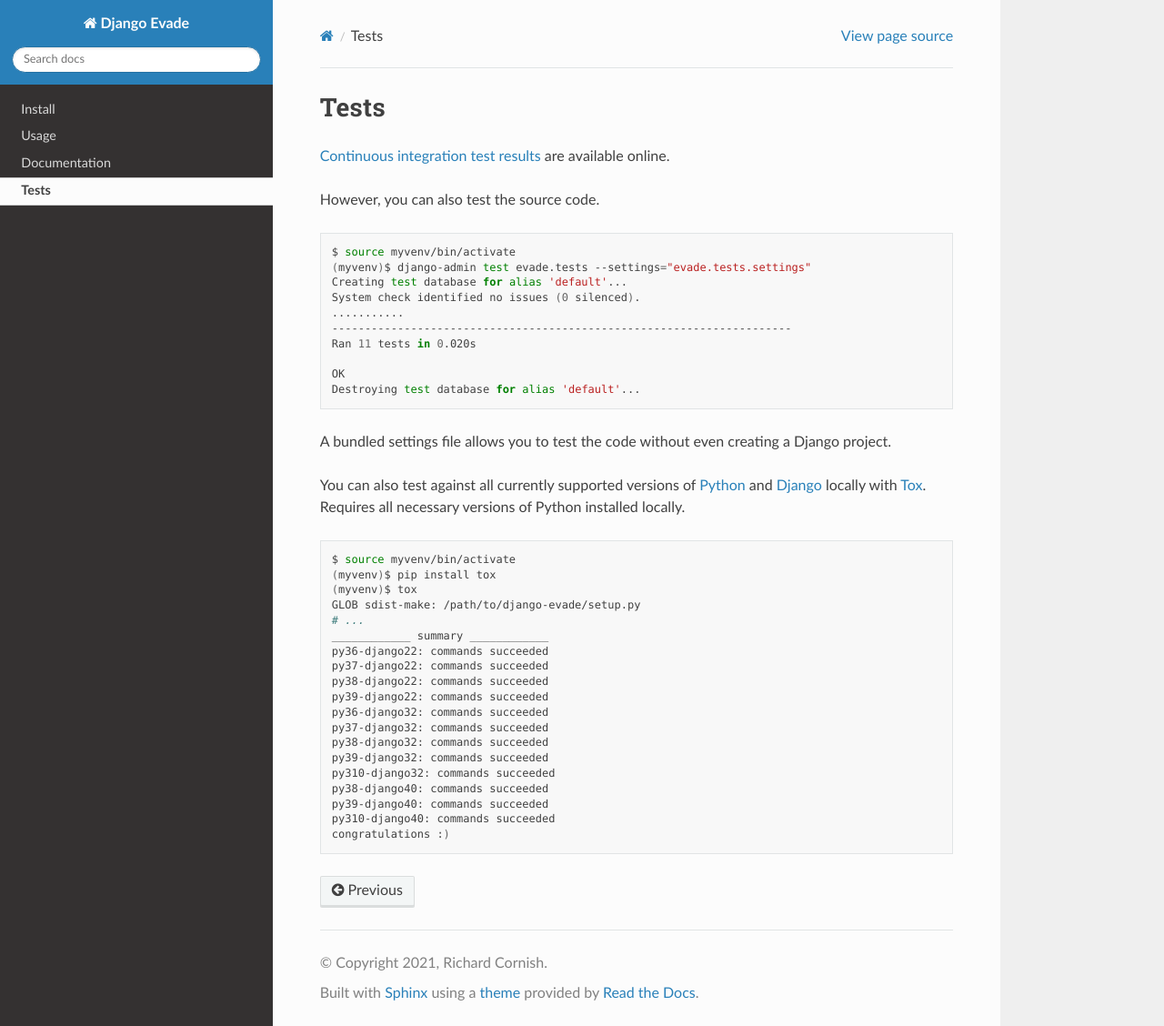
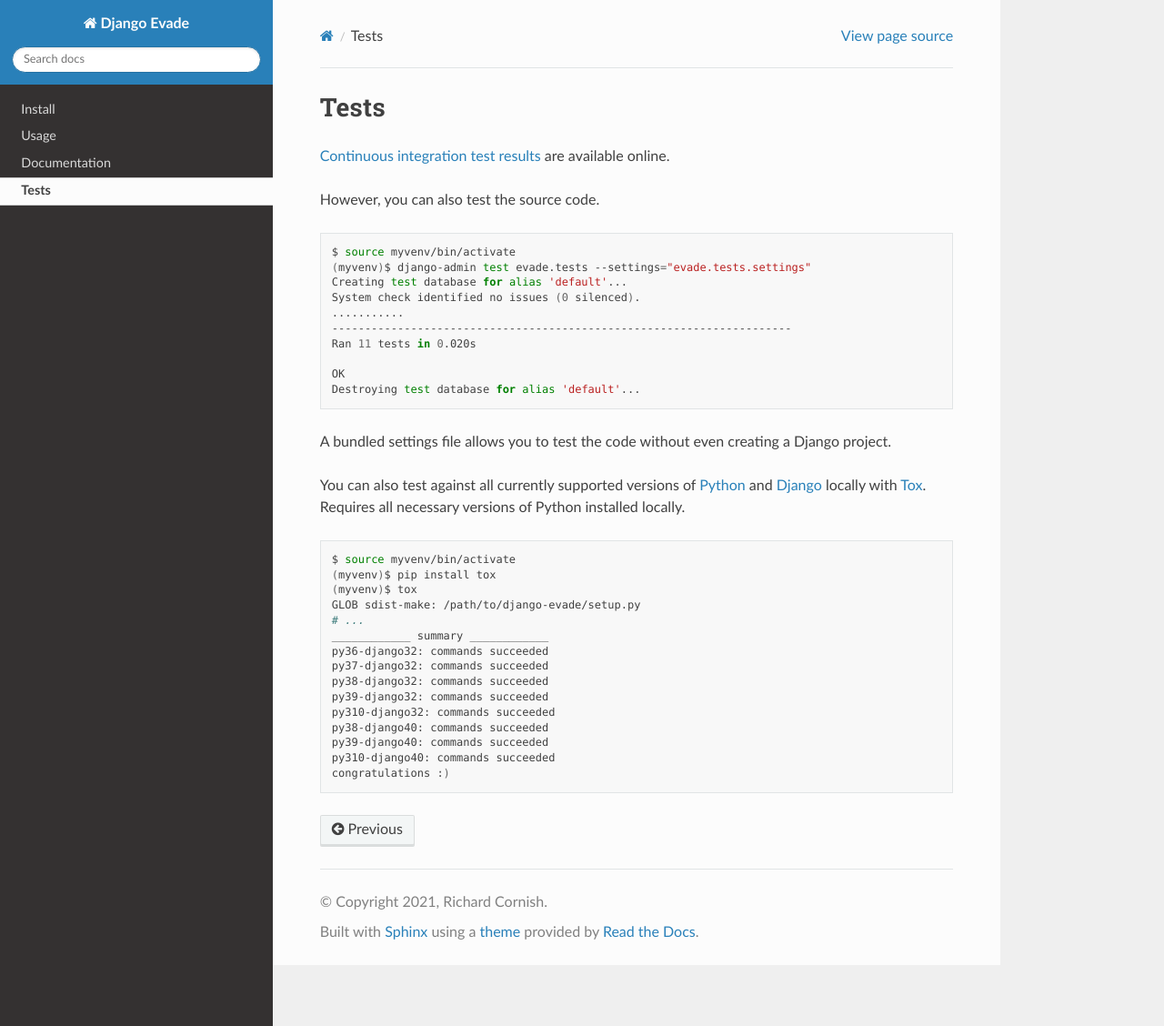
Before and after one commit to richardcornish/django-evade, a Sphinx documentation site: the page built from docs/tests.rst, in a window 1280 px wide and 1128 px high. Shown: the whole window at 91% size. Built offline with Sphinx 7.4.7 and the Read the Docs theme 2.0.0, drawn with Linux system fonts in a browser that asks for light colours.

Commit message:
Removed old Django versions

```diff
--- a/docs/tests.rst
+++ b/docs/tests.rst
@@ -32,10 +32,6 @@
    GLOB sdist-make: /path/to/django-evade/setup.py
    # ...
    ____________ summary ____________
-   py36-django22: commands succeeded
-   py37-django22: commands succeeded
-   py38-django22: commands succeeded
-   py39-django22: commands succeeded
    py36-django32: commands succeeded
    py37-django32: commands succeeded
    py38-django32: commands succeeded
--- a/setup.py
+++ b/setup.py
@@ -22,7 +22,6 @@
         "Development Status :: 5 - Production/Stable",
         "Environment :: Web Environment",
         "Framework :: Django",
-        "Framework :: Django :: 2.2",
         "Framework :: Django :: 3.2",
         "Framework :: Django :: 4.0",
         "Intended Audience :: Developers",
@@ -39,5 +38,5 @@
         "Topic :: Internet :: WWW/HTTP :: Dynamic Content",
     ],
     python_requires=">=3.6",
-    install_requires=["Django>=2.2"],
+    install_requires=["Django>=3.2"],
 )
```
Also changed, not shown: 1 other file.
